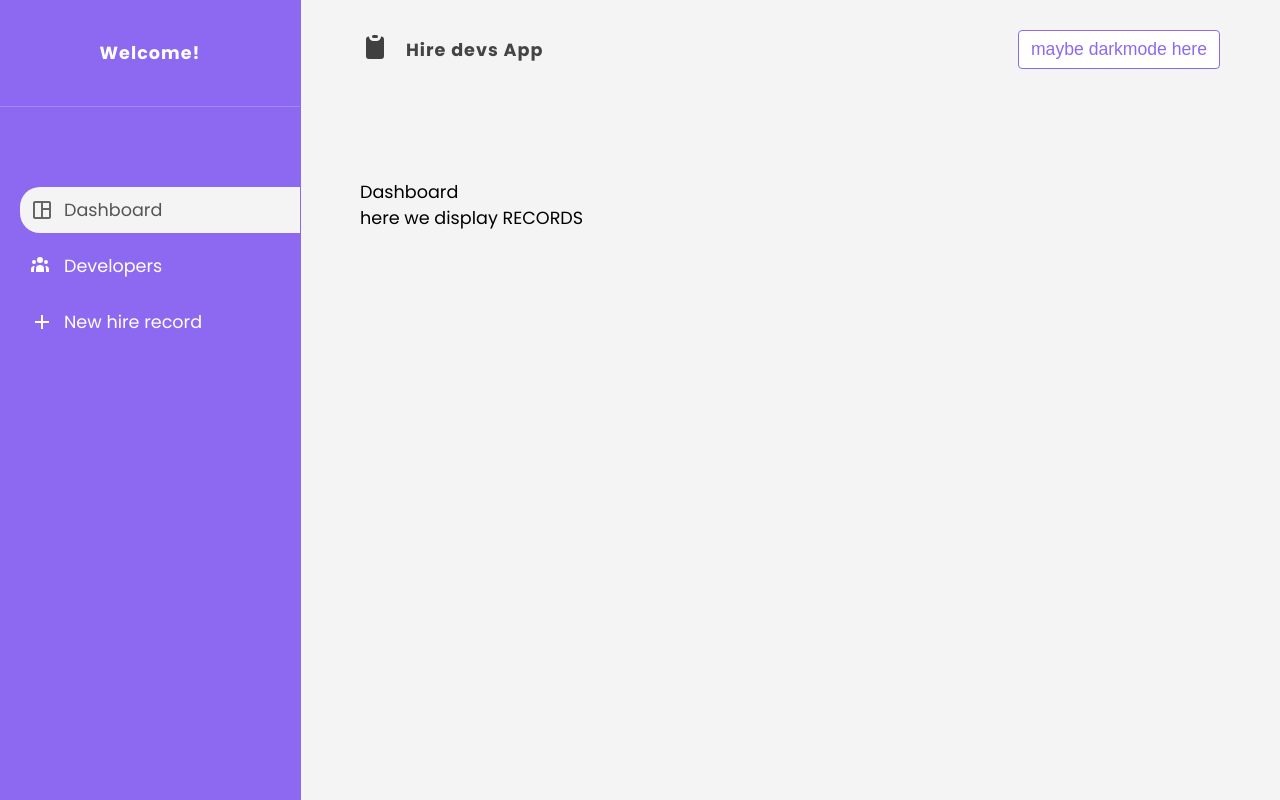
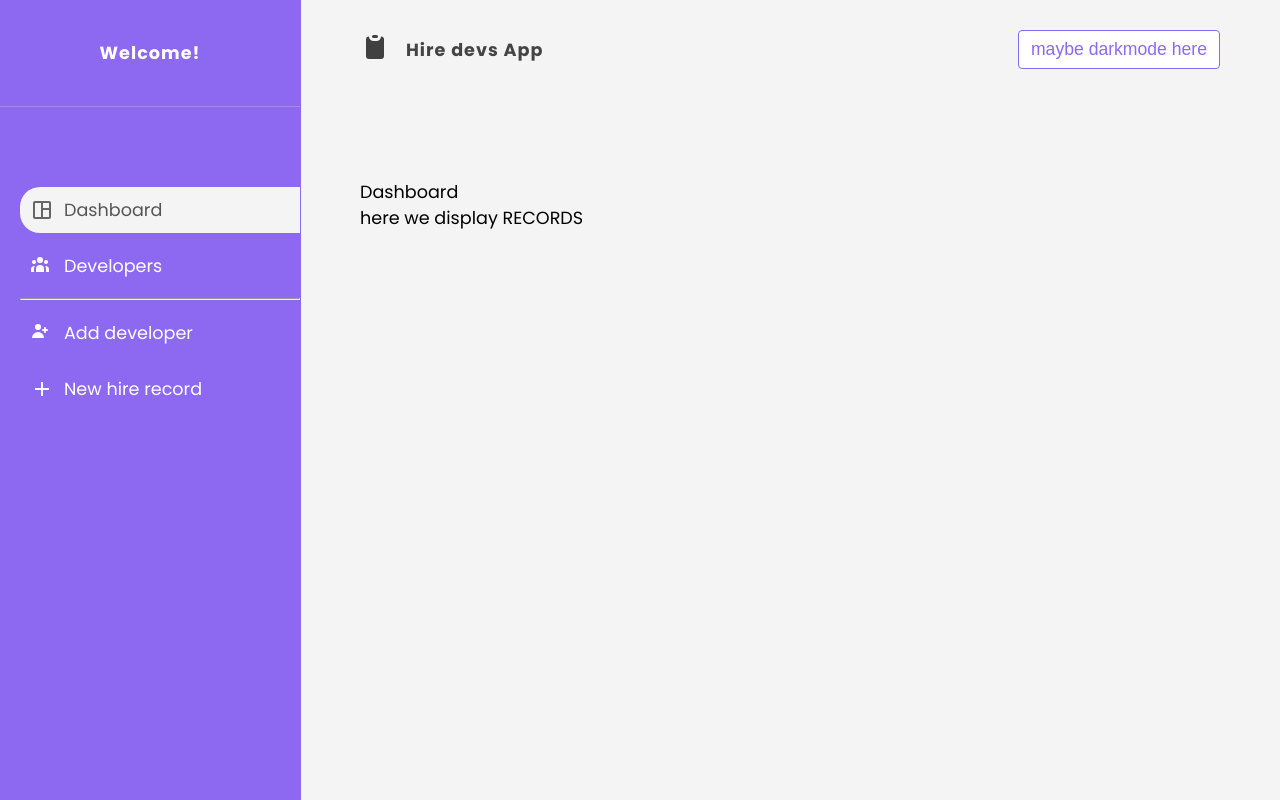
Before and after one commit to jocko981/hire-devs-app, a React (Create React App) app: page / in a window 1280 px wide. Built offline with nearby package versions, Linux system fonts and the light colour scheme.

Commit message:
sidebar edit, add-developer link

```diff
--- a/src/components/sidebar/Sidebar.js
+++ b/src/components/sidebar/Sidebar.js
@@ -5,6 +5,7 @@ import "./Sidebar.css";
 import DashboardIcon from "../../assets/icons/dashboard_icon.svg";
 import UsersIcon from "../../assets/icons/users_icon.svg";
 import AddIcon from "../../assets/icons/add_icon.svg";
+import UserAddIcon from "../../assets/icons/user-add_icon.svg";
 
 export default function Sidebar() {
 
@@ -23,7 +24,6 @@ export default function Sidebar() {
                                 <span>Dashboard</span>
                             </NavLink>
                         </li>
-
                         <li>
                             <NavLink to="/developers">
                                 {/* exact property on NavLink if need */}
@@ -31,7 +31,15 @@ export default function Sidebar() {
                                 <span>Developers</span>
                             </NavLink>
                         </li>
-
+                    </ul>
+                    <hr />
+                    <ul>
+                        <li>
+                            <NavLink to="/add-developer">
+                                <img src={UserAddIcon} alt="add developer icon" />
+                                <span>Add developer</span>
+                            </NavLink>
+                        </li>
                         <li>
                             <NavLink to="/create">
                                 <img src={AddIcon} alt="add project icon" />
```
Also changed, not shown: src/assets/icons/user-add_icon.svg (added).
